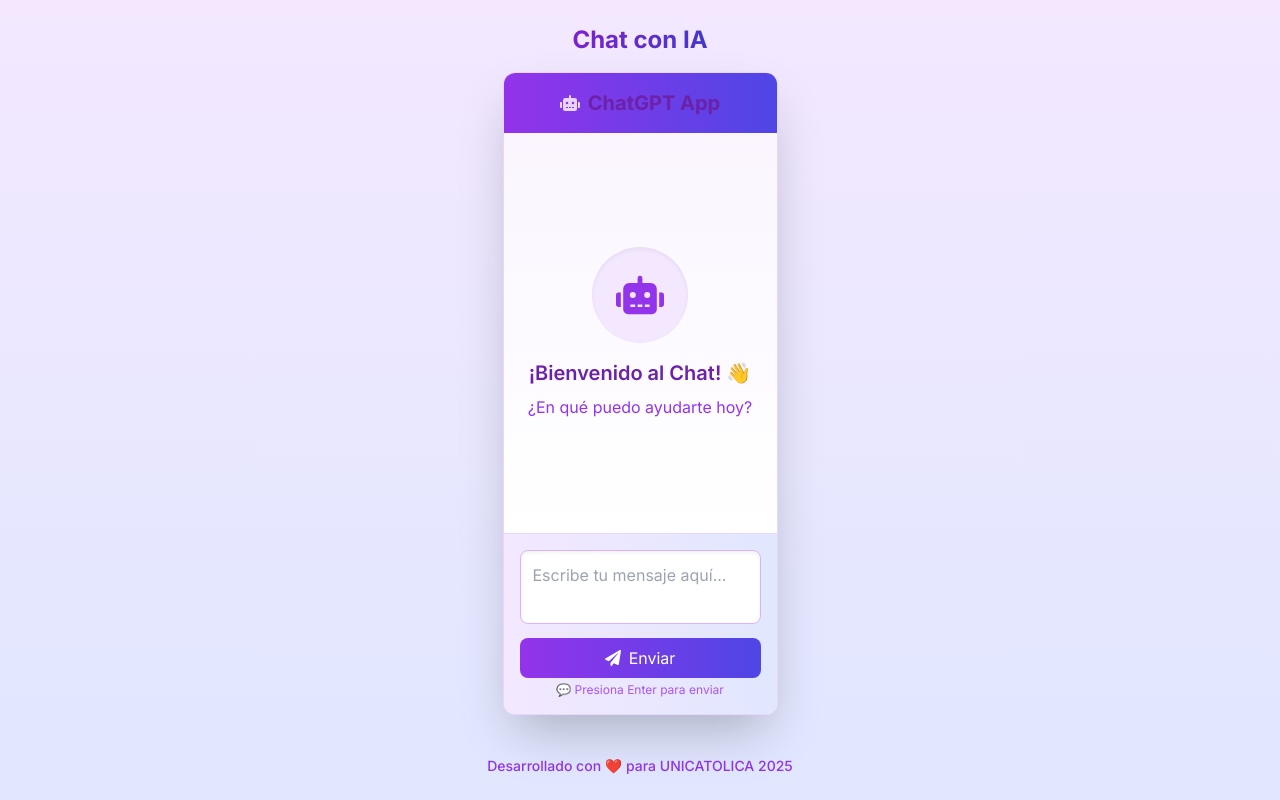
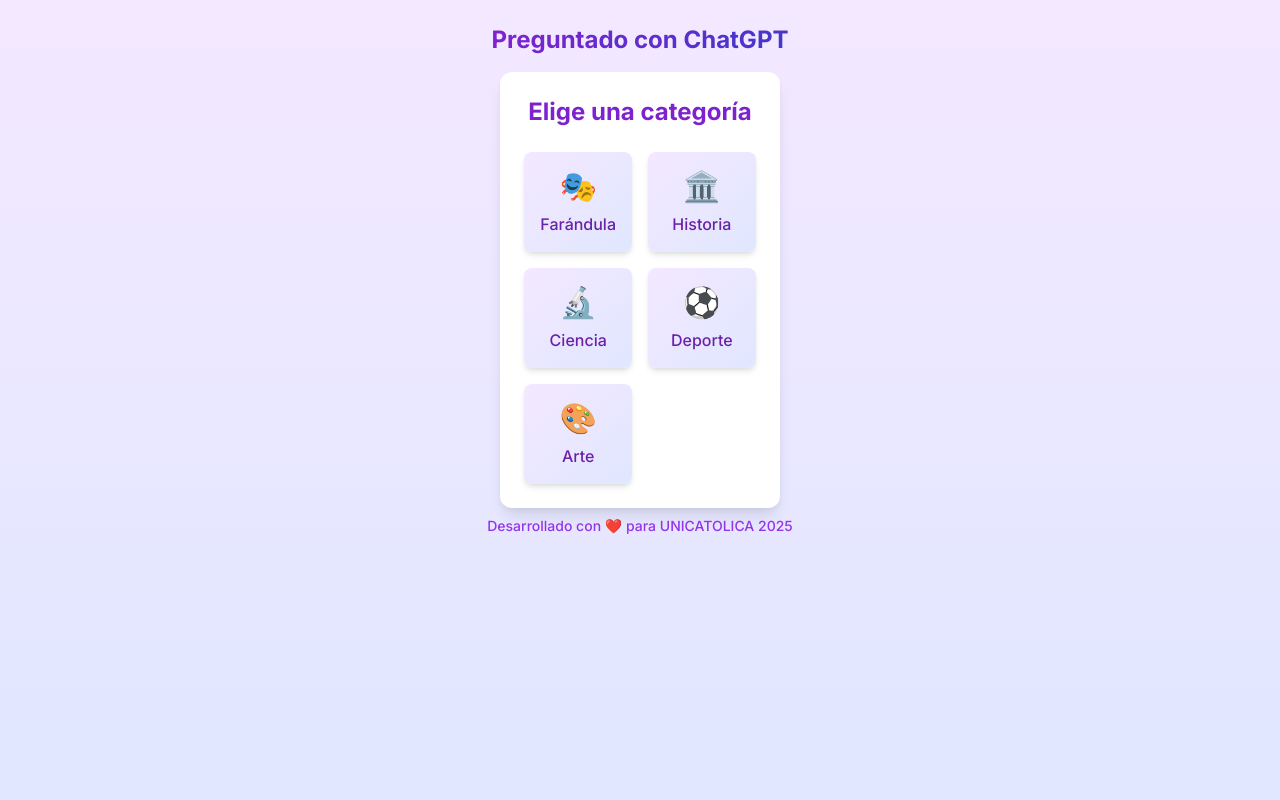
Before and after one commit to n3ssat/chatfront, a React (Vite) app: page / in a window 1280 px wide. Built offline with nearby package versions, Linux system fonts and the light colour scheme.

Commit message:
Se sube el front con la modificacion del juego

```diff
--- a/package.json
+++ b/package.json
@@ -10,10 +10,10 @@
     "preview": "vite preview"
   },
   "dependencies": {
-    "axios": "^1.6.7",
+    "axios": "^1.9.0",
     "react": "^18.2.0",
     "react-dom": "^18.2.0",
-    "react-icons": "^5.0.1",
+    "react-icons": "^5.5.0",
     "vite": "^5.0.8"
   },
   "devDependencies": {
--- a/src/App.jsx
+++ b/src/App.jsx
@@ -1,24 +1,145 @@
-import ChatPrompt from './components/ChatPrompt'
-import './App.css'
+import { useState } from 'react';
+import GameSelection from './components/GameSelection';
+import QuestionCard from './components/QuestionCard';
+import axios from 'axios';
 
 function App() {
+  const [gameState, setGameState] = useState('selection'); // 'selection', 'playing', 'results'
+  const [currentGame, setCurrentGame] = useState(null);
+  const [answers, setAnswers] = useState([]);
+  const [results, setResults] = useState(null);
+  const [loading, setLoading] = useState(false);
+
+  const handleGameStart = (gameData) => {
+    setCurrentGame(gameData);
+    setAnswers(Array(gameData.questions.length).fill(null));
+    setGameState('playing');
+  };
+
+  const handleSelectAnswer = (questionIndex, option) => {
+    const newAnswers = [...answers];
+    newAnswers[questionIndex] = option;
+    setAnswers(newAnswers);
+  };
+
+  const handleSubmit = async () => {
+    if (answers.some(a => a === null)) {
+      alert('Por favor responde todas las preguntas');
+      return;
+    }
+
+    setLoading(true);
+    try {
+      const response = await axios.post('https://chatback-chi.vercel.app/api/chat/submit', {
+      /*const response = await axios.post('http://localhost:5000/api/chat/submit', { */
+        gameId: currentGame.gameId,
+        answers
+      });
+
+      setResults(response.data);
+      setGameState('results');
+    } catch (error) {
+      console.error('Error al enviar respuestas:', error);
+      alert('Error al enviar respuestas. Intenta de nuevo.');
+    } finally {
+      setLoading(false);
+    }
+  };
+
+  const handleNewGame = () => {
+    setGameState('selection');
+    setCurrentGame(null);
+    setAnswers([]);
+    setResults(null);
+  };
+
   return (
     <div className="min-h-screen bg-gradient-to-b from-purple-100 to-indigo-100 flex flex-col items-center p-4">
       <h1 className="text-2xl font-bold text-transparent bg-clip-text bg-gradient-to-r from-purple-700 to-indigo-700 mb-4 mt-2">
-        Chat con IA
+        Preguntado con ChatGPT
       </h1>
 
       <div className="w-full max-w-2xl mx-auto flex-1 flex flex-col">
-        <div className="flex-1 flex flex-col pb-4">
-          <ChatPrompt />
-        </div>
+        {gameState === 'selection' && (
+          <GameSelection onGameStart={handleGameStart} />
+        )}
+
+        {gameState === 'playing' && currentGame && (
+          <div className="flex-1 flex flex-col pb-4">
+            <div className="bg-white shadow-lg rounded-xl p-4 mb-4">
+              <h2 className="text-xl font-bold text-purple-800 mb-2">
+                Categoría: {currentGame.category}
+              </h2>
+              <p className="text-sm text-purple-600">
+                Responde las siguientes preguntas:
+              </p>
+            </div>
+
+            {currentGame.questions.map((question, index) => (
+              <QuestionCard
+                key={index}
+                question={question.question}
+                options={question.options}
+                selectedOption={answers[index]}
+                onSelect={(option) => handleSelectAnswer(index, option)}
+              />
+            ))}
+
+            <button
+              onClick={handleSubmit}
+              disabled={loading}
+              className="mt-4 bg-gradient-to-r from-purple-600 to-indigo-600 text-white py-3 px-6 rounded-lg font-bold hover:from-purple-700 hover:to-indigo-700 disabled:opacity-50"
+            >
+              {loading ? 'Calculando...' : 'Enviar Respuestas'}
+            </button>
+          </div>
+        )}
+
+        {gameState === 'results' && results && (
+          <div className="bg-white rounded-xl shadow-lg p-6">
+            <h2 className="text-2xl font-bold text-center mb-4 text-purple-800">
+              Resultados
+            </h2>
+
+            <div className="text-center mb-6">
+              <div className="text-5xl font-bold text-purple-600 mb-2">
+                {results.score}/{results.totalQuestions}
+              </div>
+              <div className="text-lg">
+                {results.score === results.totalQuestions ? '¡Perfecto! 🎉' :
+                 results.score >= results.totalQuestions * 0.7 ? '¡Buen trabajo! 👍' :
+                  'Sigue practicando 💪'}
+              </div>
+            </div>
+
+            <div className="space-y-4 mb-6">
+              {results.questions.map((q, idx) => (
+                <QuestionCard
+                  key={idx}
+                  question={q.question}
+                  options={q.options}
+                  selectedOption={q.userAnswer}
+                  showResult={true}
+                  correctAnswer={q.correctAnswer}
+                />
+              ))}
+            </div>
+
+            <button
+              onClick={handleNewGame}
+              className="w-full bg-gradient-to-r from-purple-500 to-indigo-500 text-white py-3 px-6 rounded-lg font-bold hover:from-purple-600 hover:to-indigo-600"
+            >
+              Jugar de nuevo
+            </button>
+          </div>
+        )}
 
         <p className="text-center text-purple-600 font-medium text-sm my-2">
           Desarrollado con ❤️ para UNICATOLICA 2025
         </p>
       </div>
     </div>
-  )
+  );
 }
 
-export default App
+export default App;
--- a/src/components/ChatPrompt.jsx
+++ b/src/components/ChatPrompt.jsx
@@ -41,6 +41,7 @@
       setPrompt('') // Limpiar el input inmediatamente para mejor UX
 
       const res = await axios.post('https://chatback-chi.vercel.app/api/chat', { prompt })
+      /* const res = await axios.post('http://localhost:5000/api/chat', { prompt })  */
 
       // Agregar la respuesta de la IA a las conversaciones
       setConversations([
--- /dev/null
+++ b/src/components/GameSelection.jsx
@@ -0,0 +1,59 @@
+    import { useState } from 'react';
+    import axios from 'axios';
+
+    const GameSelection = ({ onGameStart }) => {
+    const categories = [
+        { id: 1, name: 'Farándula', emoji: '🎭' },
+        { id: 2, name: 'Historia', emoji: '🏛️' },
+        { id: 3, name: 'Ciencia', emoji: '🔬' },
+        { id: 4, name: 'Deporte', emoji: '⚽' },
+        { id: 5, name: 'Arte', emoji: '🎨' }
+    ];
+    const [loading, setLoading] = useState(false);
+
+    const handleStartGame = async (category) => {
+        setLoading(true);
+        try {
+        const response = await axios.post('https://chatback-chi.vercel.app/api/chat/start', {
+            category
+        });
+        /*const response = await axios.post('http://localhost:5000/api/chat/start', {
+            category
+        });*/
+        onGameStart(response.data);
+        } catch (error) {
+        console.error('Error al iniciar el juego:', error);
+        alert('Error al iniciar el juego. Intenta de nuevo.');
+        } finally {
+        setLoading(false);
+        }
+    };
+
+    return (
+        <div className="bg-white rounded-xl shadow-lg p-6 max-w-md mx-auto">
+        <h2 className="text-2xl font-bold text-center mb-6 text-purple-700">
+            Elige una categoría
+        </h2>
+        <div className="grid grid-cols-2 gap-4">
+            {categories.map((cat) => (
+            <button
+                key={cat.id}
+                onClick={() => handleStartGame(cat.name)}
+                disabled={loading}
+                className="flex flex-col items-center justify-center p-4 bg-gradient-to-br from-purple-100 to-indigo-100 rounded-lg shadow-md hover:shadow-lg transition-all hover:scale-105"
+            >
+                <span className="text-3xl mb-2">{cat.emoji}</span>
+                <span className="font-medium text-purple-800">{cat.name}</span>
+            </button>
+            ))}
+        </div>
+        {loading && (
+            <div className="mt-4 text-center text-purple-600">
+            Generando preguntas...
+            </div>
+        )}
+        </div>
+    );
+    };
+
+    export default GameSelection;
--- /dev/null
+++ b/src/components/QuestionCard.jsx
@@ -0,0 +1,53 @@
+    const QuestionCard = ({
+        question,
+        options,
+        selectedOption,
+        onSelect,
+        showResult,
+        correctAnswer
+    }) => {
+        return (
+        <div className="bg-white rounded-xl shadow-md p-4 mb-4 border border-purple-200">
+            <h3 className="font-semibold text-lg mb-3 text-purple-800">
+            {question}
+            </h3>
+            <div className="space-y-2">
+            {options.map((option, idx) => {
+                const optionLetter = option.split(')')[0];
+                const isCorrect = showResult && optionLetter === correctAnswer;
+                const isSelectedWrong = showResult &&
+                                    selectedOption === optionLetter &&
+                                    optionLetter !== correctAnswer;
+
+                return (
+                <div
+                    key={idx}
+                    onClick={() => !showResult && onSelect(optionLetter)}
+                    className={`p-3 rounded-lg cursor-pointer transition-all
+                    ${!showResult && selectedOption === optionLetter ?
+                        'bg-purple-600 text-white' :
+                        !showResult ?
+                        'bg-purple-100 hover:bg-purple-200' :
+                        isCorrect ?
+                        'bg-green-100 border border-green-400' :
+                        isSelectedWrong ?
+                        'bg-red-100 border border-red-400' :
+                        'bg-gray-50'
+                    }`}
+                >
+                    {option}
+                    {showResult && isCorrect && (
+                    <span className="ml-2 text-green-600">✓ Correcta</span>
+                    )}
+                    {showResult && isSelectedWrong && (
+                    <span className="ml-2 text-red-600">✗ Incorrecta</span>
+                    )}
+                </div>
+                );
+            })}
+            </div>
+        </div>
+        );
+    };
+
+    export default QuestionCard;
```
Also changed, not shown: 1 other file (tests, documents, lock files or other folders).
